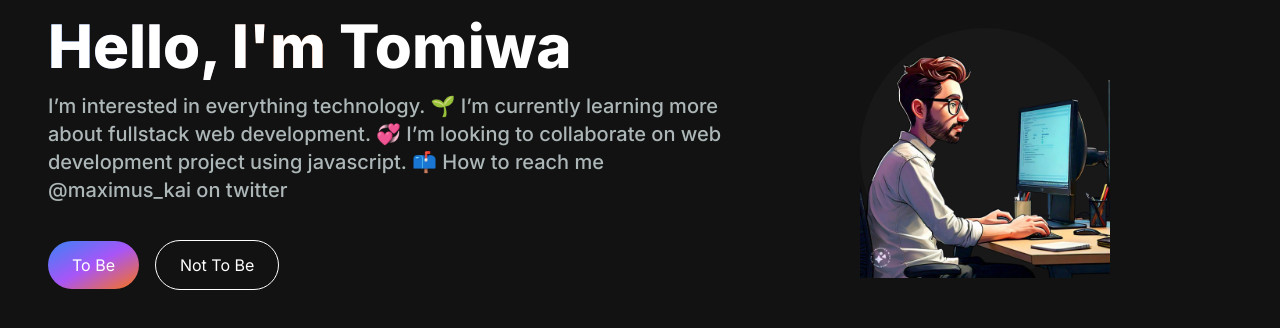
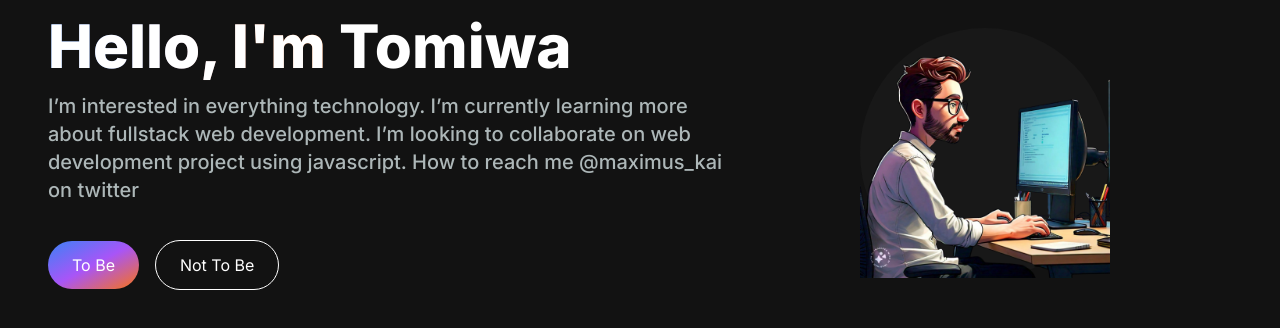
Before and after one commit to maximus-kai/portfolio, a Next.js app: page / in a window 1280 px wide. Shown: the top 328 px of the page. Built offline with nearby package versions, Linux system fonts and the light colour scheme.

Commit message:
eslint wahala

```diff
--- a/app/src/components/HeroSection.tsx
+++ b/app/src/components/HeroSection.tsx
@@ -13,9 +13,9 @@ export default function Hero() {
       </h1>
       <p className='text-[#adb7b8] text-lg lg:text-xl mb-6 font-medium'>
       I’m interested in everything technology.
-🌱 I’m currently learning more about fullstack web development.
-💞️ I’m looking to collaborate on web development project using javascript.
-📫 How to reach me @maximus_kai on twitter
+ I’m currently learning more about fullstack web development.
+ I’m looking to collaborate on web development project using javascript.
+ How to reach me @maximus_kai on twitter
           </p>
           <div>
             <button className='px-6 py-3 w-full sm:w-fit rounded-full mr-4 bg-gradient-to-br from-blue-500 via-purple-500 to-orange-500 hover:bg-slate-200 text-white'>
```
